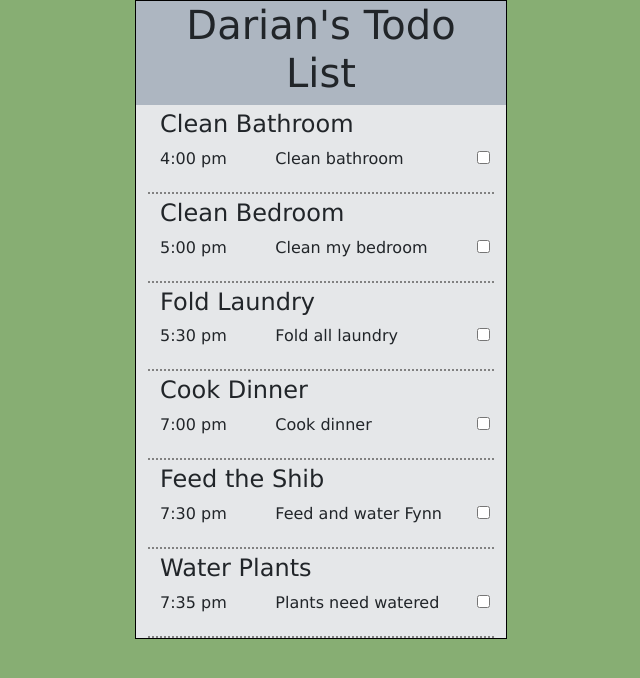
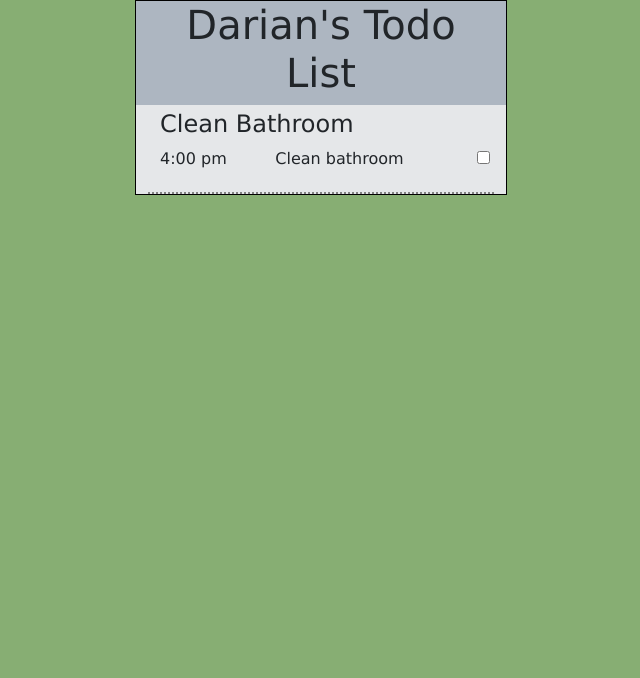
Before and after one commit to DarianNelson/Todo-List, a React (Create React App) app: page / in a window 1280 px wide. Shown: the top 678 px of the page, without its empty margins (319-959 px from the left). Built offline with nearby package versions, Linux system fonts and the light colour scheme.

Commit message:
Changing to do list to use inputs vs object data.

```diff
--- /dev/null
+++ b/src/components/InputRow.js
@@ -0,0 +1 @@
+import React from 'react'
--- a/src/components/ToDoRowList.js
+++ b/src/components/ToDoRowList.js
@@ -5,36 +5,6 @@ const ToDoListData = [
         "task": "Clean Bathroom",
         "timeDue": "4:00 pm",
         "details": "Clean bathroom",
-        "isDone": false
-    },
-    {
-        "task": "Clean Bedroom",
-        "timeDue": "5:00 pm",
-        "details": "Clean my bedroom",
-        "isDone": false
-    },
-    {
-        "task": "Fold Laundry",
-        "timeDue": "5:30 pm",
-        "details": "Fold all laundry",
-        "isDone": false
-    },
-    {
-        "task": "Cook Dinner",
-        "timeDue": "7:00 pm",
-        "details": "Cook dinner",
-        "isDone": false
-    },
-    {
-        "task": "Feed the Shib",
-        "timeDue": "7:30 pm",
-        "details": "Feed and water Fynn",
-        "isDone": false
-    },
-    {
-        "task": "Water Plants",
-        "timeDue": "7:35 pm",
-        "details": "Plants need watered",
         "isDone": false
     }
 ]
```
